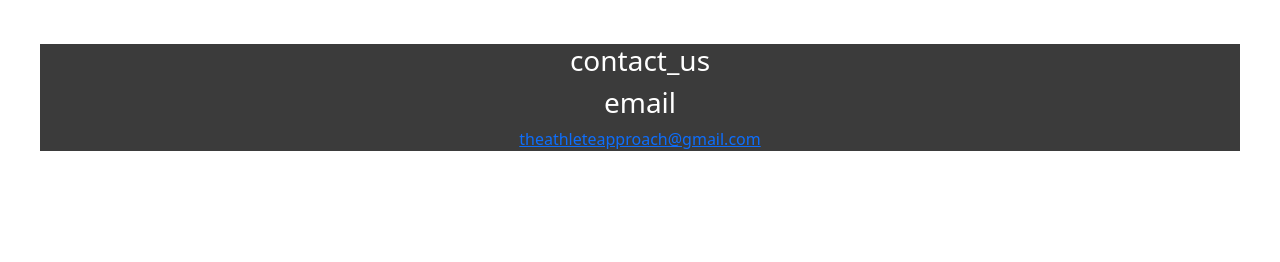
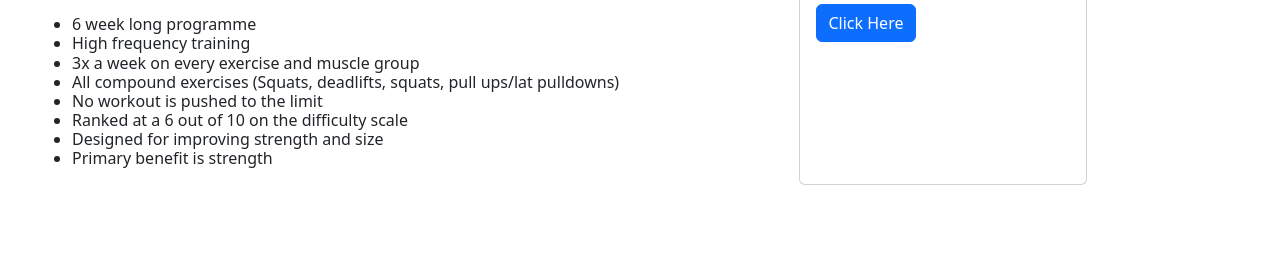
Before and after one commit to MikeDoesEverything/PTwebsite, a Django app: page /training_plans/ in a window 1280 px wide. Shown: the part 684-946 px from the top of the page. Before the commit the page ends 835 px from the top, so only its background shows below. Run offline with Django 4.2, Linux system fonts and the light colour scheme.

Commit message:
added dark class to section and to training_plans

```diff
--- a/static/CSS/training_plans.css
+++ b/static/CSS/training_plans.css
@@ -10,6 +10,10 @@ body{
   section{
     justify-content: center;
   }
+  /* .grid.dark{
+    background-color: black;
+    color: white;
+  } */
   .grid {
     display: grid;
     max-width: 1200px;
@@ -20,3 +24,13 @@ body{
   .table_image {
     max-width: 100%;
   }
+  .box{
+    text-align: center;
+  }
+  .grid .card{
+    justify-self: center;
+  }
+  .DUP_list{
+    font-size: 1rem;
+    text-align: left;
+  }
--- a/templates/training_plans.html
+++ b/templates/training_plans.html
@@ -16,22 +16,74 @@
     <br>
     <h1>Training Plans</h1>
     <section>
+      <div class="grid dark">
+        <div class="box">
+          <h2>Daily Undulating Periodisation (DUP)</h2>
+          <h3>6-week training plan</h3>
+          <h3>beginner level</h3>
+          <p>
+            Perfect for anyone looking to move into powerlifting!
+            <br>
+            <br>
+            The recommended training age for this programme is 2 years of weight lifting in the gym.
+            <br>
+            <br>
+            6/10 difficulty
+            <br>
+            <br>
+            <h3>Summary<h3>
+            <p>
+              <ul class="DUP_list">
+                <li>6 week long programme</li>
+                <li>High frequency training</li>
+                <li>3x a week on every exercise and muscle group</li>
+                <li>All compound exercises (Squats, deadlifts, squats, pull ups/lat pulldowns)</li>
+                <li>No workout is pushed to the limit</li>
+                <li>Ranked at a 6 out of 10 on the difficulty scale</li>
+                <li>Designed for improving strength and size</li>
+                <li>Primary benefit is strength</li>
+              </ul>
+            </p>
+        </div>
+        <div class="card" "box" style="width: 18rem">
+          <img
+            src="../static/Images/deadlift_bar.jpg"
+            class="card_image_strength_programme"
+            alt="a picture of a deadlift"
+          />
+          <div class="card-body">
+            <h5 class="card-title">Strength Programmes</h5>
+            <p class="card-text">
+              Click below if you want to find a programme to give you quick and
+              persistent strength progress.
+            </p>
+            <a href="#" class="btn btn-primary">Click Here</a>
+          </div>
+        </div>
+        {% comment %} <div class="box">
+          <img
+            class="table_image"
+            src="../static/Images/deadlift_bar.jpg"
+            alt="a deadlift"
+          />
+        </div> {% endcomment %}
+      </div>
+    </section>
+    <section>
       <div class="grid">
         <div class="box">
-          <h1>Why choose me?</h1>
+          <h2>Daily Undulating Periodisation (DUP)</h2>
+          <h3>6-week training plan</h3>
+          <h3>beginner level</h3>
           <p>
-            What separates me from other Personal Trainers? I am the most qualified
-            personal trainer in the area. With my bachelor’s degree in Sports
-            Science, level 4 in strength and conditioning and level 3 in
-            personal training and my other numerous qualifications, there is
-            no competition. And even more importantly, I am still building
-            upon my knowledge and skills in order to provide you with the best
-            service. In my experience personal training, I have worked with
-            clients of all shapes sizes and skill levels. Some of my clients
-            were obese, some were anorexic, some worked in the military, some
-            were elite, world class athletes, some were bodybuilders and some
-            spent too much time behind a desk and just wanted some exercise.
-            Whatever your goals, I can help you achieve them.
+            Perfect for anyone looking to move into powerlifting!
+            <br>
+            <br>
+            The recommended training age for this programme is 2 years of weight lifting in the gym.
+            <br>
+            <br>
+            6/10 difficulty
+            <br>
           </p>
         </div>
         <div class="box">
```
